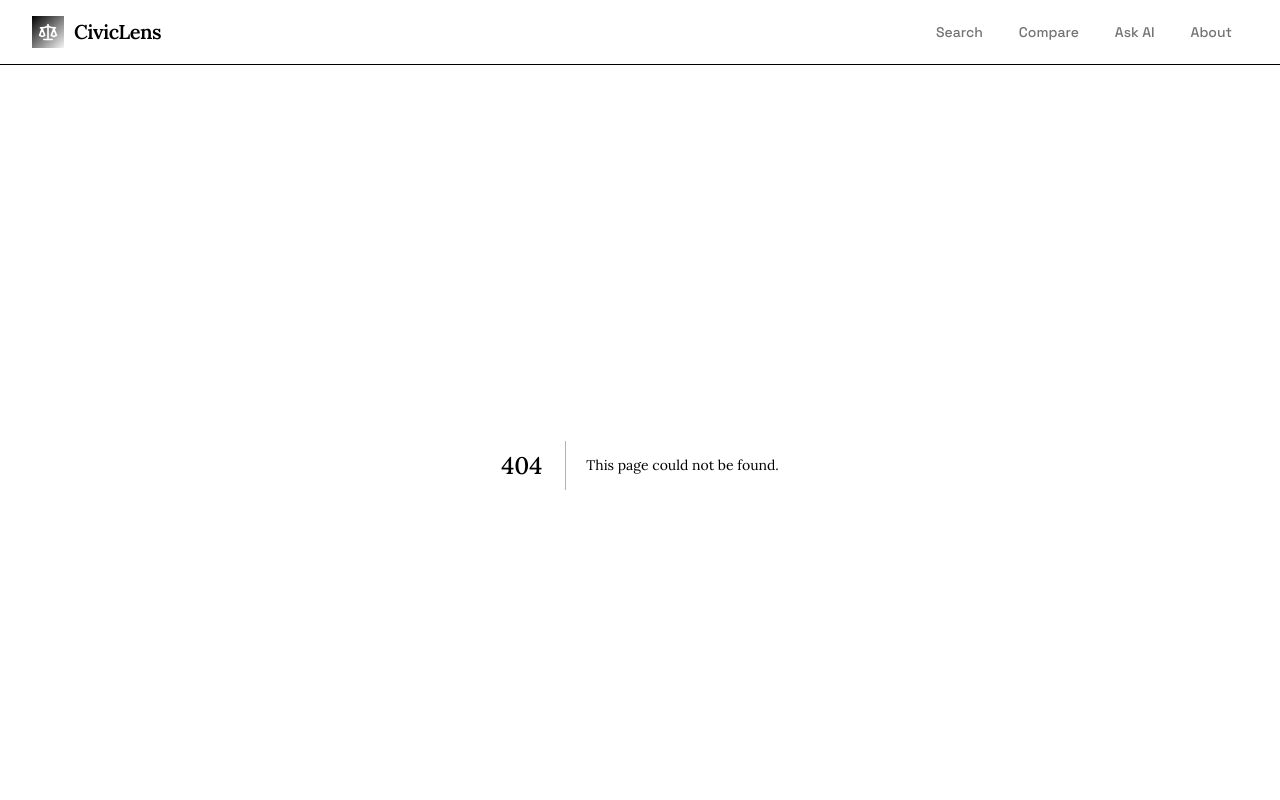
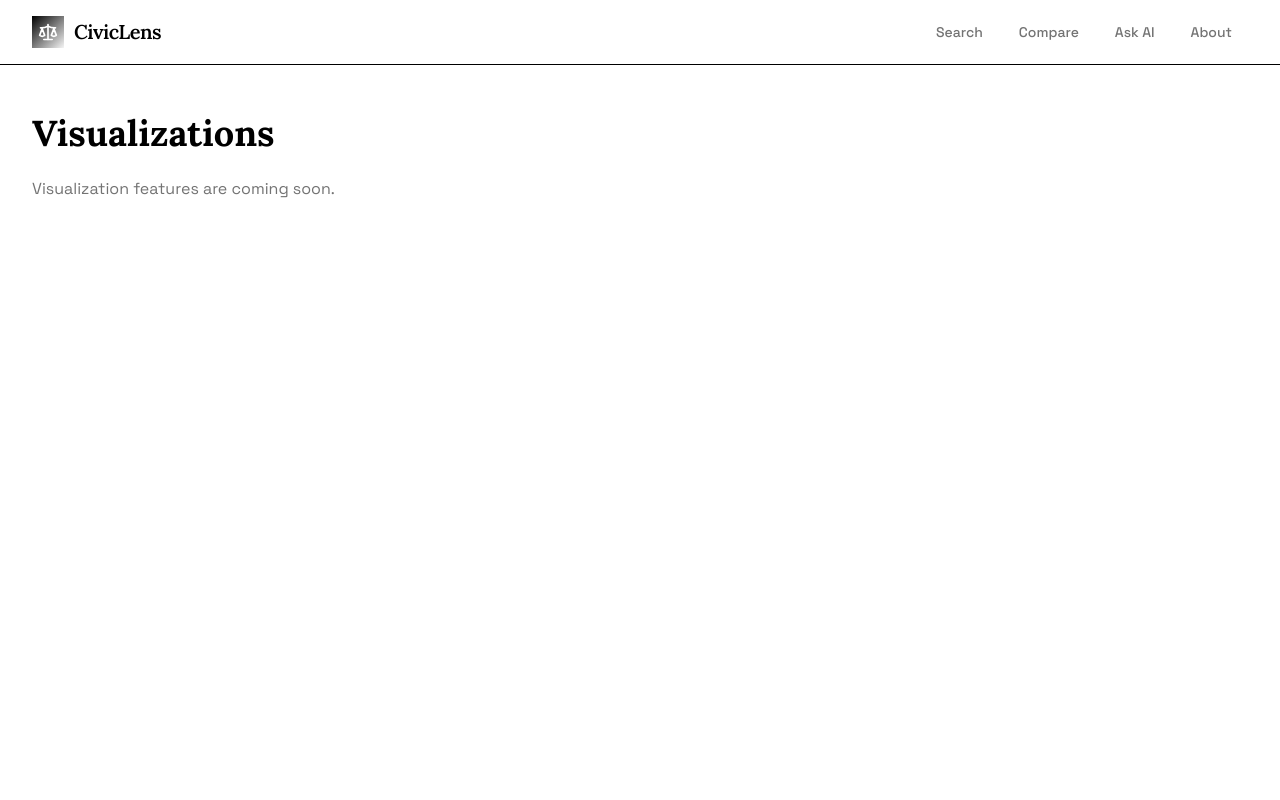
Before and after one commit to tomiwaaluko/colorstackwinterhack2025-civiclens, a Next.js app in the folder frontend/: page /visualizations in a window 1280 px wide. Before the commit this address had no page. Shown: the top 800 px of the page. Built offline with nearby package versions, Linux system fonts and the light colour scheme.

Commit message:
fix: build errors

```diff
--- /dev/null
+++ b/frontend/app/visualizations/page.tsx
@@ -0,0 +1,16 @@
+"use client";
+
+import { Header } from "@/components/Header";
+
+export default function VisualizationsPage() {
+  return (
+    <div className="min-h-screen">
+      <div className="container py-12">
+        <h1 className="font-serif text-4xl font-bold mb-6">Visualizations</h1>
+        <p className="text-muted-foreground">
+          Visualization features are coming soon.
+        </p>
+      </div>
+    </div>
+  );
+}
```
